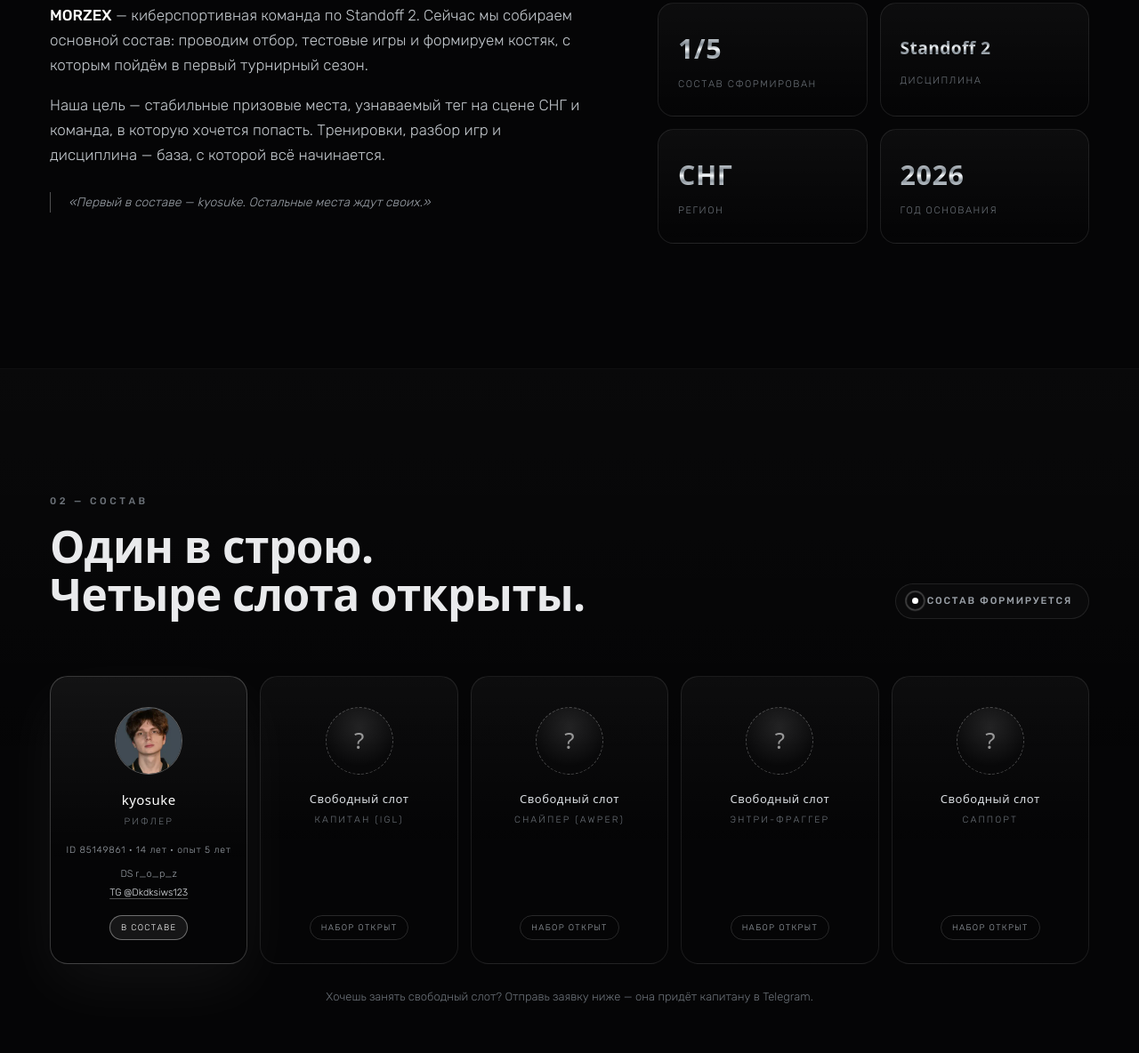
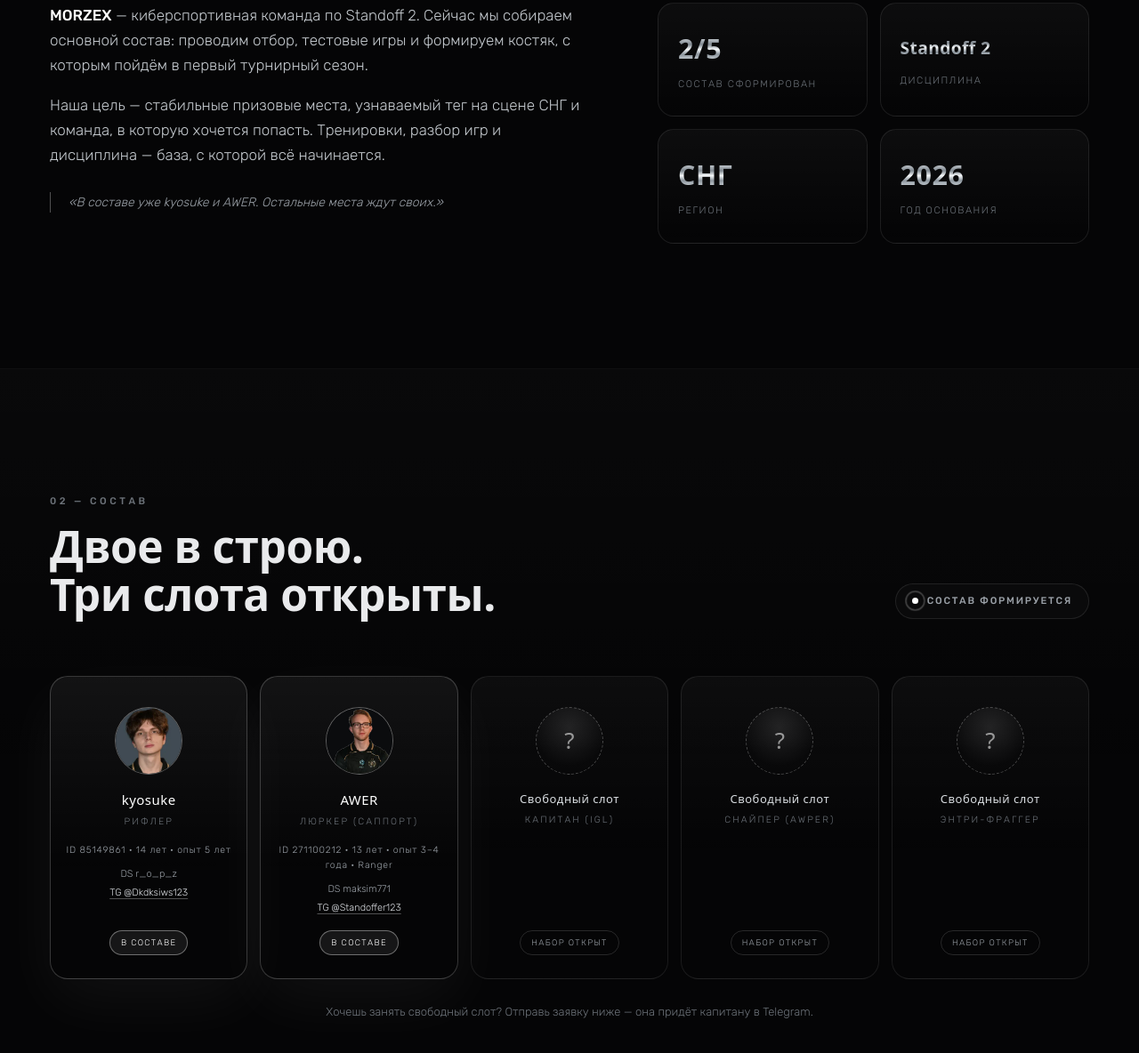
Before and after one commit to 123makskakaoo-coder/morzex, a plain HTML site: page index.html in a window 1280 px wide. Shown: the part 1237-2421 px from the top of the page at 89% size. Drawn offline with Linux system fonts and the light colour scheme; animation ran at ten frames a second; a web font is replaced by a local one.

Commit message:
Add AWER to roster with new avatar

```diff
--- a/index.html
+++ b/index.html
@@ -4,7 +4,7 @@
   <meta charset="UTF-8">
   <meta name="viewport" content="width=device-width, initial-scale=1">
   <title>MORZEX — команда по Standoff 2</title>
-  <meta name="description" content="MORZEX — киберспортивная команда по Standoff 2. Состав формируется: один игрок в строю, набор открыт на оставшиеся роли.">
+  <meta name="description" content="MORZEX — киберспортивная команда по Standoff 2. Состав формируется: двое игроков в строю, набор открыт на оставшиеся роли.">
   <meta name="theme-color" content="#050506">
   <link rel="canonical" href="https://123makskakaoo-coder.github.io/morzex/">
   <link rel="icon" type="image/jpeg" href="assets/logo.jpg">
@@ -13,7 +13,7 @@
   <meta property="og:type" content="website">
   <meta property="og:url" content="https://123makskakaoo-coder.github.io/morzex/">
   <meta property="og:title" content="MORZEX — команда по Standoff 2">
-  <meta property="og:description" content="Состав формируется: один игрок в строю, четыре слота открыты.">
+  <meta property="og:description" content="Состав формируется: двое в строю, три слота открыты.">
   <meta property="og:image" content="https://123makskakaoo-coder.github.io/morzex/assets/logo.jpg">
   <meta name="twitter:card" content="summary_large_image">
 
@@ -107,12 +107,12 @@
               в которую хочется попасть. Тренировки, разбор игр и дисциплина — база,
               с которой всё начинается.
             </p>
-            <p class="about__quote">«Первый в составе — kyosuke. Остальные места ждут своих.»</p>
+            <p class="about__quote">«В составе уже kyosuke и AWER. Остальные места ждут своих.»</p>
           </div>
 
           <div class="about__stats reveal">
             <div class="stat">
-              <span class="stat__value">1/5</span>
+              <span class="stat__value">2/5</span>
               <span class="stat__label">состав сформирован</span>
             </div>
             <div class="stat">
@@ -137,7 +137,7 @@
         <div class="section__head section__head--row reveal">
           <div>
             <p class="kicker">02 — Состав</p>
-            <h2>Один в строю.<br>Четыре слота открыты.</h2>
+            <h2>Двое в строю.<br>Три слота открыты.</h2>
           </div>
           <p class="roster__note"><span class="pulse"></span>Состав формируется</p>
         </div>
@@ -151,6 +151,18 @@
             <p class="player__links">
               <span>DS r_o_p_z</span>
               <a href="https://t.me/Dkdksiws123" target="_blank" rel="noopener">TG @Dkdksiws123</a>
+            </p>
+            <span class="player__tag player__tag--active">В составе</span>
+          </article>
+
+          <article class="player player--filled reveal">
+            <img class="player__avatar player__avatar--photo" src="assets/players/awer.jpg" alt="AWER" width="76" height="76">
+            <h3 class="player__name">AWER</h3>
+            <p class="player__role">Люркер (саппорт)</p>
+            <p class="player__meta">ID 271100212 · 13 лет · опыт 3–4 года · Ranger</p>
+            <p class="player__links">
+              <span>DS maksim771</span>
+              <a href="https://t.me/Standoffer123" target="_blank" rel="noopener">TG @Standoffer123</a>
             </p>
             <span class="player__tag player__tag--active">В составе</span>
           </article>
@@ -173,13 +185,6 @@
             <div class="player__avatar" aria-hidden="true">?</div>
             <h3 class="player__name">Свободный слот</h3>
             <p class="player__role">Энтри-фраггер</p>
-            <span class="player__tag">Набор открыт</span>
-          </article>
-
-          <article class="player reveal">
-            <div class="player__avatar" aria-hidden="true">?</div>
-            <h3 class="player__name">Свободный слот</h3>
-            <p class="player__role">Саппорт</p>
             <span class="player__tag">Набор открыт</span>
           </article>
         </div>
```
Also changed, not shown: assets/players/awer.jpg (added).
